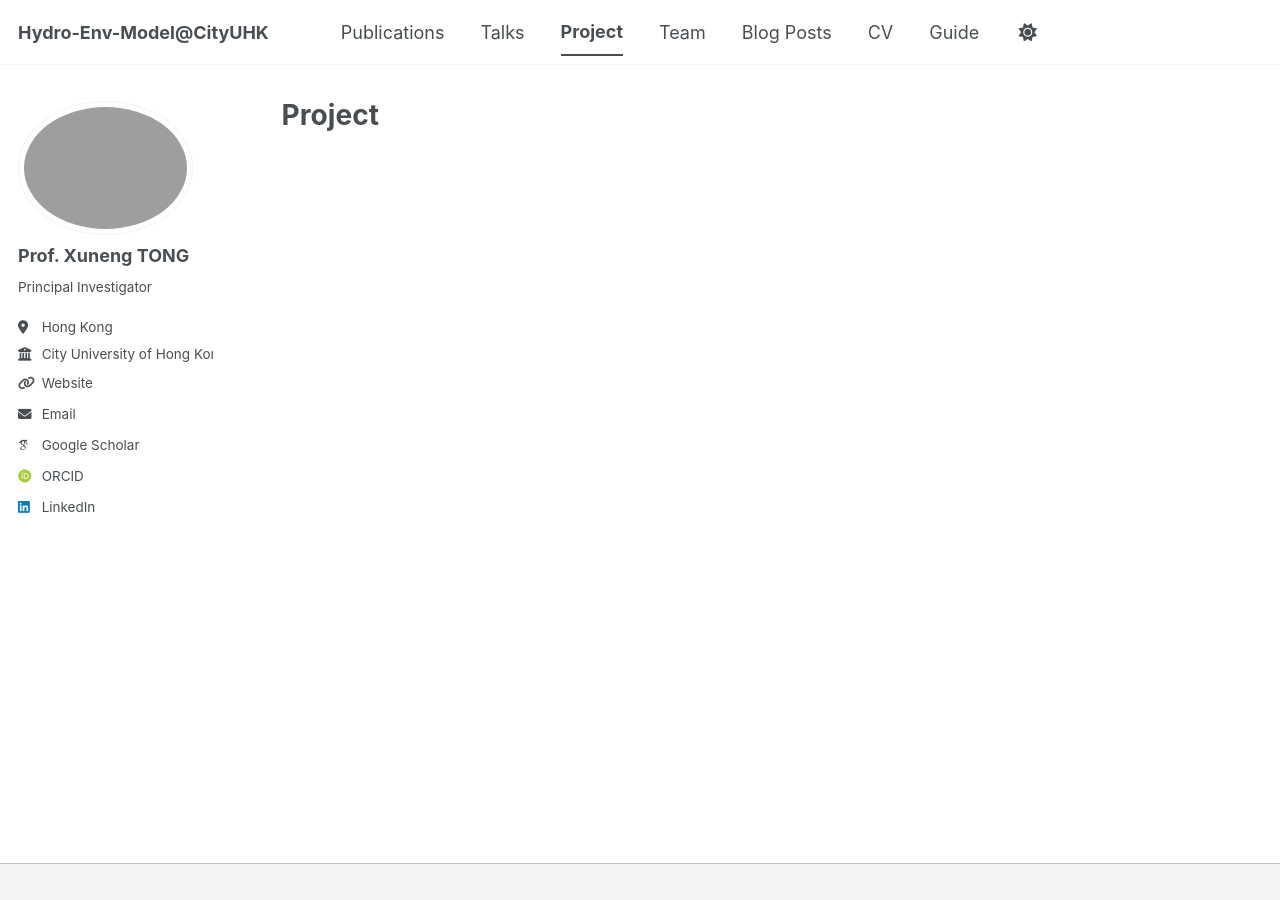
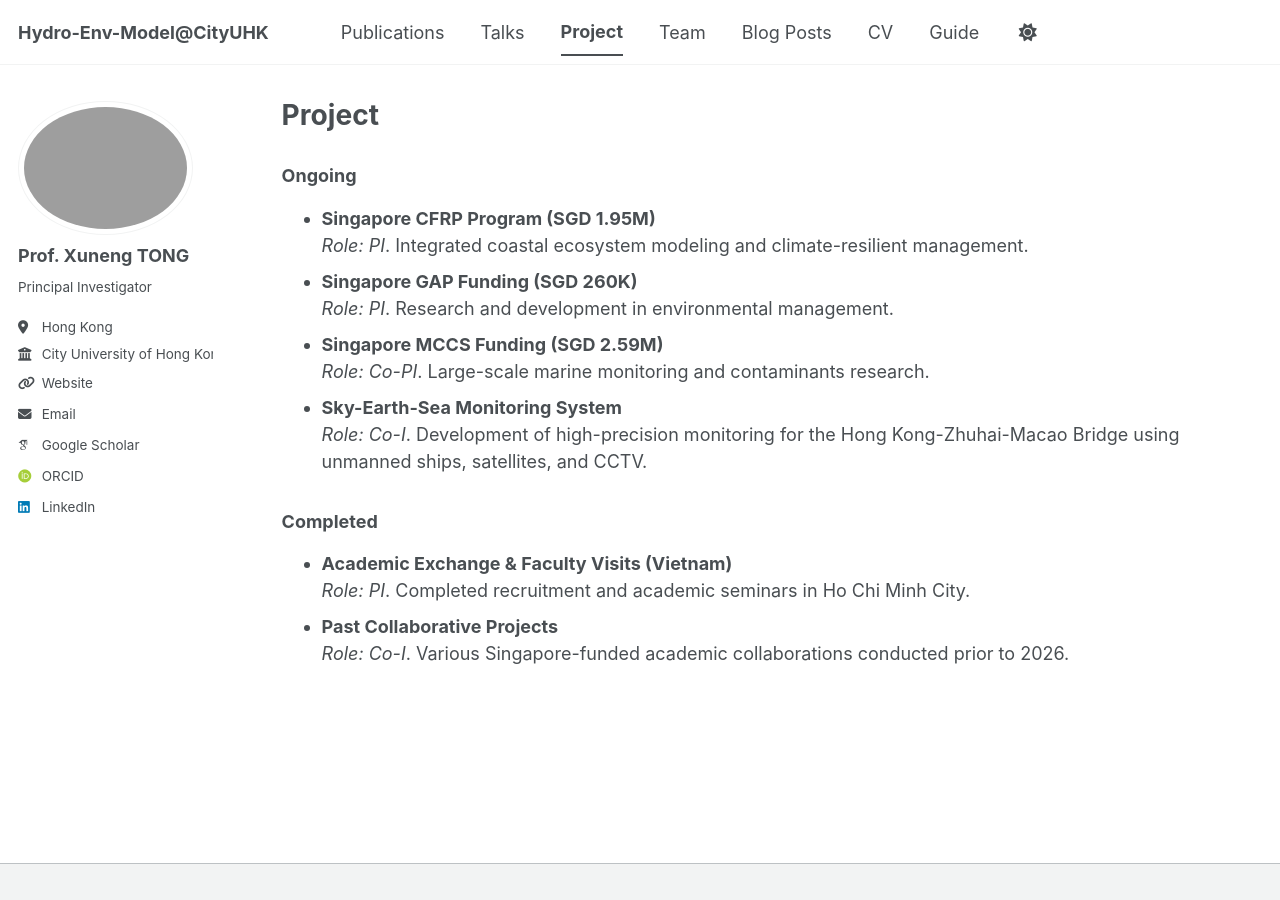
Before and after one commit to TongXuneng/TongXuneng.github.io, a Jekyll site: the page built from _pages/project.html, in a window 1280 px wide. Built offline with Jekyll 4.4.1, drawn with Linux system fonts in a browser that asks for light colours; some web fonts are replaced; a script bundle is joined from its source files by our own code; library files that are not in the unit come from our copies.

Commit message:
Update project.html

```diff
--- a/_pages/project.html
+++ b/_pages/project.html
@@ -4,9 +4,24 @@ title: "Project"
 permalink: /project/
 author_profile: true
 ---
-
 {% include base_path %}
 
-{% for post in site.project reversed %}
-  {% include archive-single.html %}
-{% endfor %}
+<h3>Ongoing</h3>
+<ul>
+  <li><strong>Singapore CFRP Program (SGD 1.95M)</strong><br>
+      <em>Role: PI</em>. Integrated coastal ecosystem modeling and climate-resilient management.</li>
+  <li><strong>Singapore GAP Funding (SGD 260K)</strong><br>
+      <em>Role: PI</em>. Research and development in environmental management.</li>
+  <li><strong>Singapore MCCS Funding (SGD 2.59M)</strong><br>
+      <em>Role: Co-PI</em>. Large-scale marine monitoring and contaminants research.</li>
+  <li><strong>Sky-Earth-Sea Monitoring System</strong><br>
+      <em>Role: Co-I</em>. Development of high-precision monitoring for the Hong Kong-Zhuhai-Macao Bridge using unmanned ships, satellites, and CCTV.</li>
+</ul>
+
+<h3>Completed</h3>
+<ul>
+  <li><strong>Academic Exchange & Faculty Visits (Vietnam)</strong><br>
+      <em>Role: PI</em>. Completed recruitment and academic seminars in Ho Chi Minh City.</li>
+  <li><strong>Past Collaborative Projects</strong><br>
+      <em>Role: Co-I</em>. Various Singapore-funded academic collaborations conducted prior to 2026.</li>
+</ul>
```
